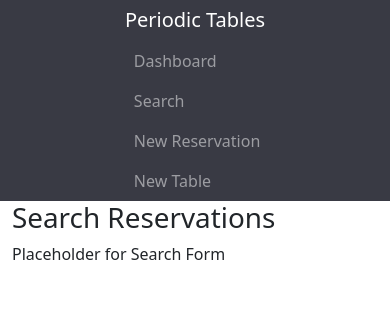
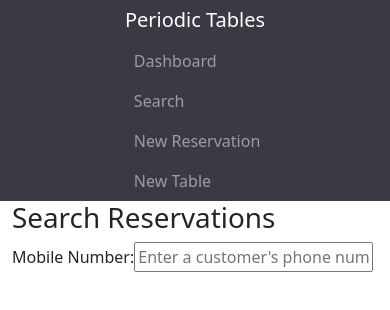
Before and after one commit to Thinkful-Ed/starter-restaurant-reservation, a React (Create React App) app in the folder front-end/: page /search in a window 390 px wide. Shown: the top 310 px of the page. Built offline with nearby package versions, Linux system fonts and the light colour scheme; no server answers; a web font is replaced by a local one.

Commit message:
Modified SearchForm and added formatPhoneNumber to utils

```diff
--- a/front-end/src/search/SearchForm.js
+++ b/front-end/src/search/SearchForm.js
@@ -1,10 +1,29 @@
-import React from "react";
+import React, { useState } from "react";
+import formatPhoneNumber from "../utils/formatPhoneNumber";
 
 export default function SearchForm() {
+  const [mobileNumber, setMobileNumber] = useState("");
+
+const handleChange = (event) => {
+    const formattedPhoneNumber = formatPhoneNumber(event.target.value);
+    setMobileNumber(formattedPhoneNumber);
+  };
+
   return (
     <div>
       <form>
-        <div><p>Placeholder for Search Form</p></div>
+        <div>
+          <label htmlFor="mobile_number">Mobile Number:</label>
+          <input
+            name="mobile_number"
+            type="text"
+            id="mobile_number"
+            placeholder="Enter a customer's phone number"
+            required={true}
+            value={mobileNumber}
+            onChange={handleChange}
+          />
+        </div>
       </form>
     </div>
   );
--- /dev/null
+++ b/front-end/src/utils/formatPhoneNumber.js
@@ -0,0 +1,13 @@
+export default function formatPhoneNumber(value) {
+  if (!value) return value;
+  const phoneNumber = value.replace(/[^\d]/g, "");
+  const phoneNumberLength = phoneNumber.length;
+  if (phoneNumberLength < 5) return phoneNumber;
+  if (phoneNumberLength < 8) {
+    return `${phoneNumber.slice(0, 3)}-${phoneNumber.slice(3)}`;
+  }
+  return `${phoneNumber.slice(0, 3)}-${phoneNumber.slice(
+    3,
+    6
+  )}-${phoneNumber.slice(6, 10)}`;
+}
```
